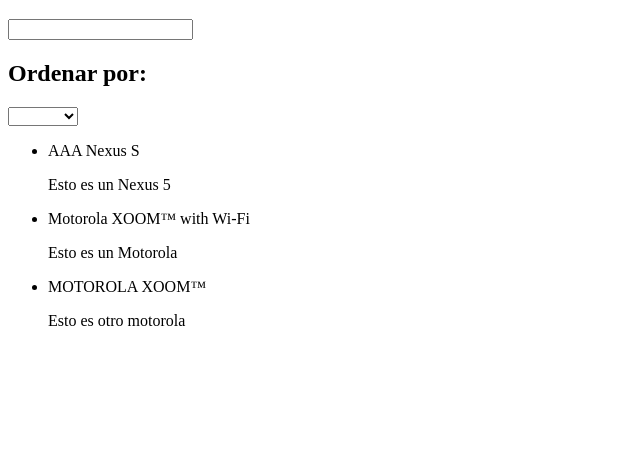
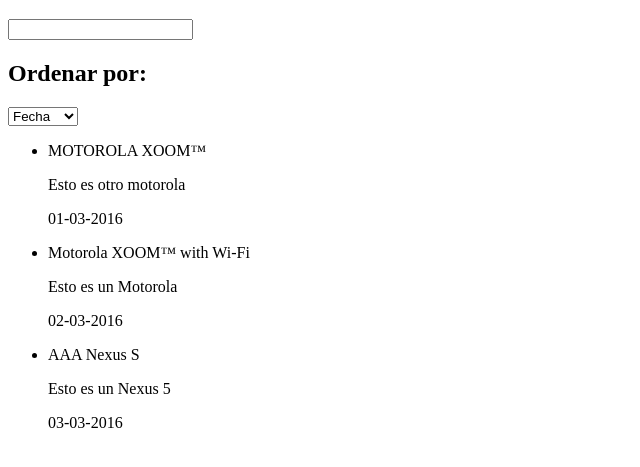
Before and after one commit to RSginer/cosas-nuevas-angularJS-1.5, a website: page public_html/app/index.html in a window 1280 px wide. Shown: the part 61-528 px from the top of the page, without its empty margins (0-640 px from the left). Drawn offline with Linux system fonts and the light colour scheme; files whose address does not match are found by name.

Commit message:
date filters

```diff
--- a/public_html/app/lista-moviles/lista-moviles.component.js
+++ b/public_html/app/lista-moviles/lista-moviles.component.js
@@ -18,5 +18,6 @@
           fecha: new Date(2016,2,1)
         }
       ];
+        this.orden ="fecha";
     }
 });
--- a/public_html/app/lista-moviles/lista-moviles.html
+++ b/public_html/app/lista-moviles/lista-moviles.html
@@ -3,13 +3,14 @@
   <input type="text" ng-model="$ctrl.query">
     <h2>Ordenar por:</h2>
     <select ng-model="$ctrl.orden">
-        <option value="nombre">Nombre</option>
-        <option value="fecha">Fecha</option>
+        <option value="nombre" {{if(this.orden=="nombre"){selected}}>Nombre</option>
+        <option value="fecha" {{if(this.orden=="fecha"){selected}}>Fecha</option>
     </select>
   <ul>
     <li ng-repeat="movil in $ctrl.moviles | filter: $ctrl.query | orderBy:$ctrl.orden">
       <span>{{movil.nombre}}</span>
       <p>{{movil.info}}</p>
+        <p>{{movil.fecha | date:'dd-MM-yyyy'}}</p>
     </li>
   </ul>
 </div>
```
